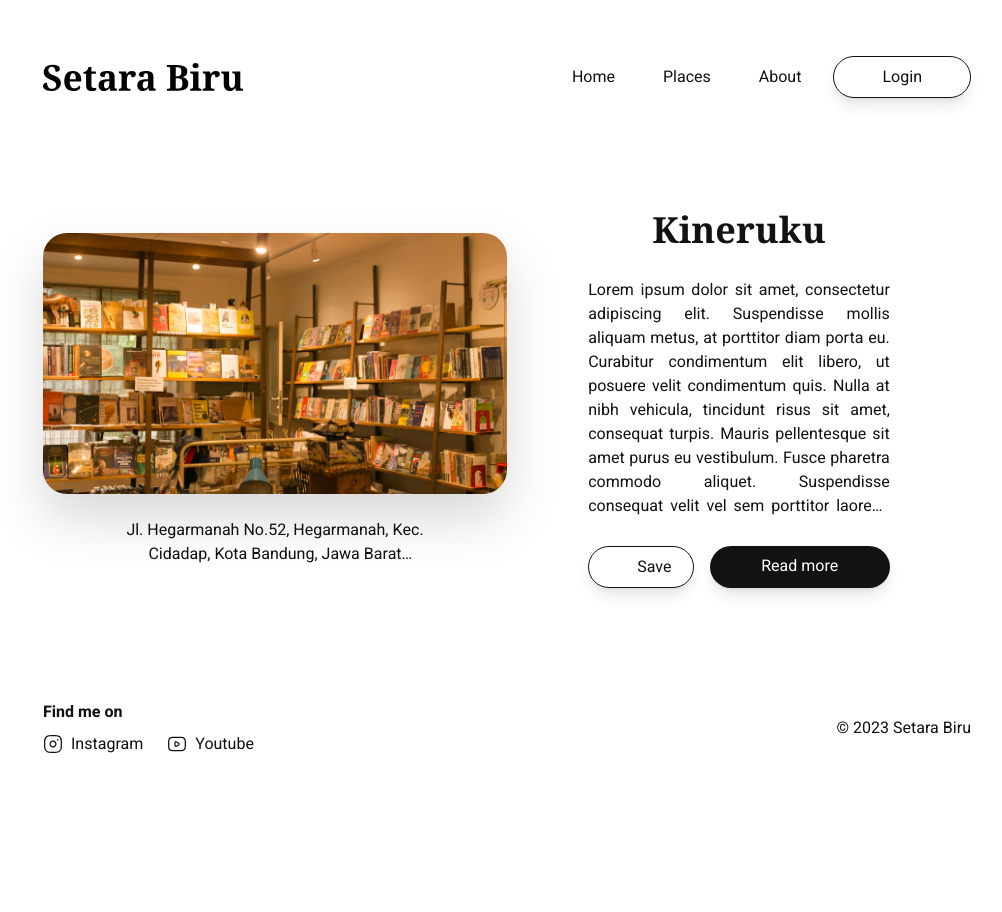
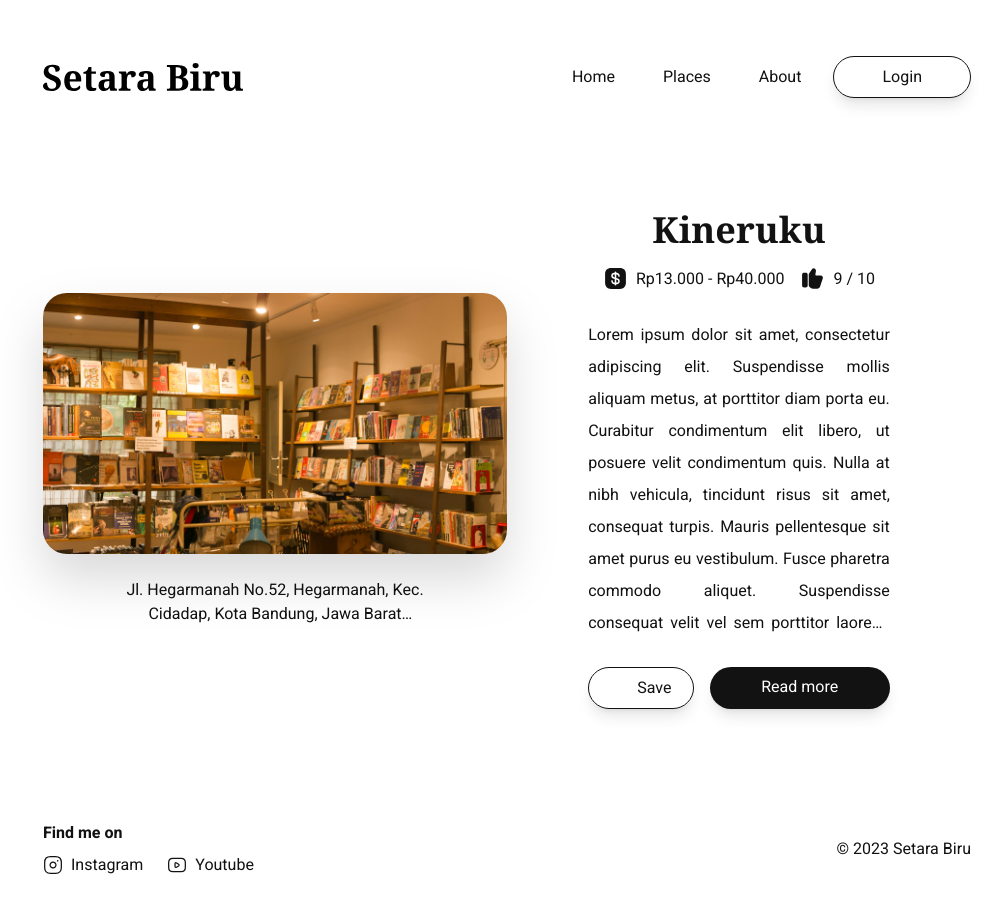
Before and after one commit to mafiefa02/food-review, a Next.js app: page / in a window 1280 px wide. Shown: the top 912 px of the page, without its empty margins (133-1135 px from the left). Before the commit the page ends 812 px from the top, so only its background shows below. Built offline with nearby package versions, Linux system fonts and the light colour scheme.

Commit message:
Update hero section

```diff
--- a/src/app/page.tsx
+++ b/src/app/page.tsx
@@ -1,12 +1,16 @@
 import Image from 'next/image'
 import Button from '@/components/Button'
 import kineruku from "../../public/images/kineruku.jpg"
+import dollarsquare from "../../public/icons/dollarsquare.svg"
+import like from "../../public/icons/like1.svg"
 
 export default function Home() {
   const hero_data = {
     title: "Kineruku",
     address: "Jl. Hegarmanah No.52, Hegarmanah, Kec. Cidadap, Kota Bandung, Jawa Barat 40141",
     description: "Lorem ipsum dolor sit amet, consectetur adipiscing elit. Suspendisse mollis aliquam metus, at porttitor diam porta eu. Curabitur condimentum elit libero, ut posuere velit condimentum quis. Nulla at nibh vehicula, tincidunt risus sit amet, consequat turpis. Mauris pellentesque sit amet purus eu vestibulum. Fusce pharetra commodo aliquet. Suspendisse consequat velit vel sem porttitor laoreet. Nunc vel viverra massa, non mattis nisi. Class aptent taciti sociosqu ad litora torquent per conubia nostra, per inceptos himenaeos. Lorem ipsum dolor sit amet, consectetur adipiscing elit. Suspendisse mollis aliquam metus, at porttitor diam porta eu. Curabitur condimentum elit libero, ut posuere velit condimentum quis. Nulla at nibh vehicula, tincidunt risus sit amet, consequat turpis. Mauris pellentesque sit amet purus eu vestibulum. Fusce pharetra commodo aliquet. Suspendisse consequat velit vel sem porttitor laoreet. Nunc vel viverra massa, non mattis nisi. Class aptent taciti sociosqu ad litora torquent per conubia nostra, per inceptos himenaeos.",
+    price_range: "Rp13.000 - Rp40.000",
+    rating: "9 / 10",
     img: kineruku
   }
 
@@ -17,11 +21,21 @@
         <p className="w-[65%] text-center line-clamp-2">{hero_data.address}</p>
       </div>
       <div className="flex flex-col w-[50%] items-center justify-center gap-7">
-        <div className="text-center font-serif font-bold text-4xl w-[60%]">
-          <p className="line-clamp-2">{hero_data.title}</p>
+        <div className="flex flex-col gap-4 w-[60%]">
+          <p className="line-clamp-2 text-center font-serif font-bold text-4xl">{hero_data.title}</p>
+          <div className='flex flex-row items-center justify-center gap-4'>
+            <div className="flex flex-row items-center gap-2">
+              <Image src={dollarsquare} alt="Dollar Square" height={25} width={25} />
+              <p className="line-clamp-1">{hero_data.price_range}</p>
+            </div>
+            <div className="flex flex-row items-center gap-2">
+              <Image src={like} alt="Dollar Square" height={25} width={25} />
+              <p className="line-clamp-1">{hero_data.rating}</p>
+            </div>
+          </div>
         </div>
         <div className="font-sans text-justify w-[65%]">
-          <p className="line-clamp-[10]">{hero_data.description}</p>
+          <p className="line-clamp-[10] leading-8">{hero_data.description}</p>
         </div>
         <div className="flex flex-row gap-4 w-[65%] justify-center">
           <Button type="outline" text="Save" href="#" className="w-[35%]" />
```
